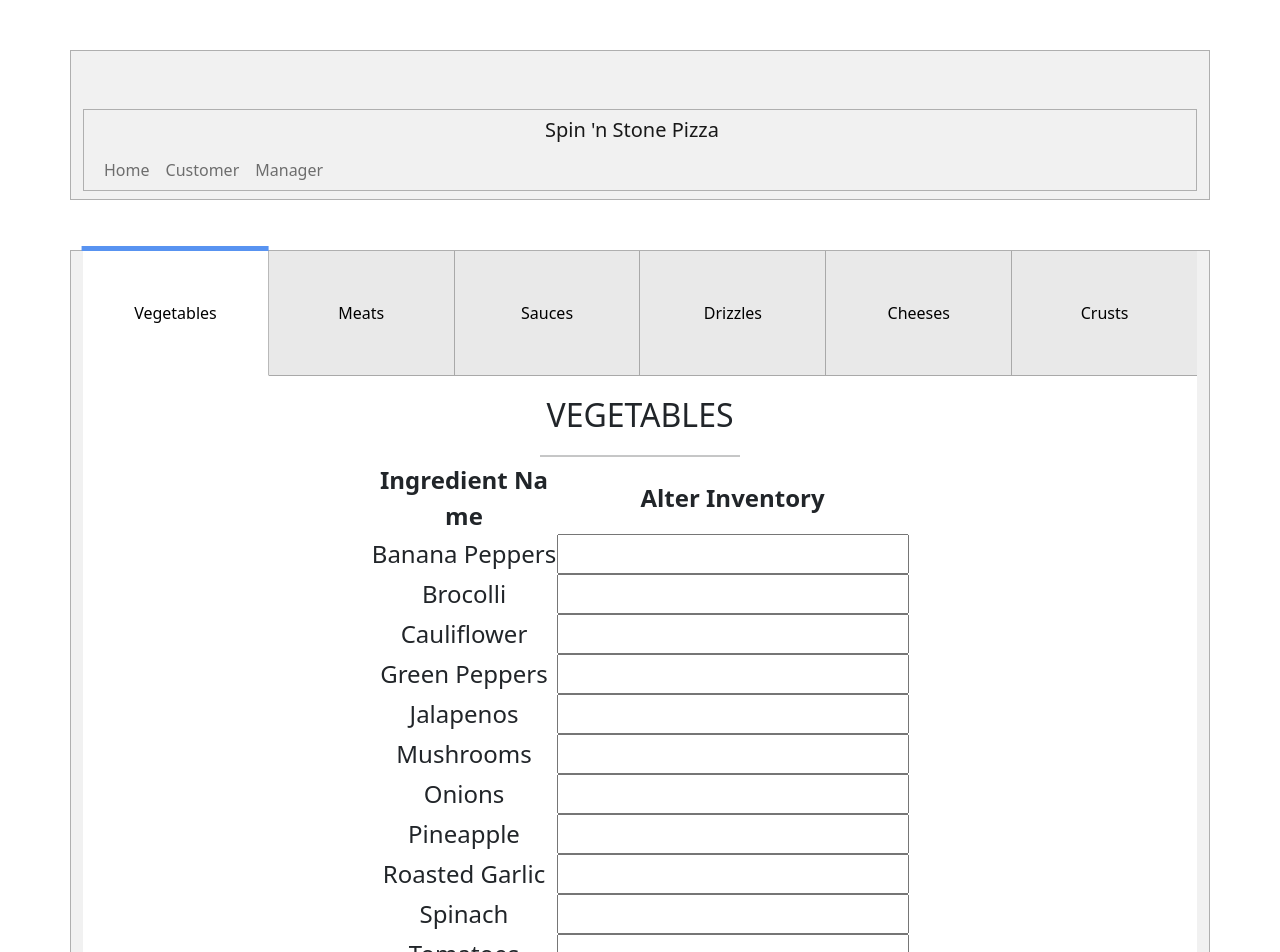
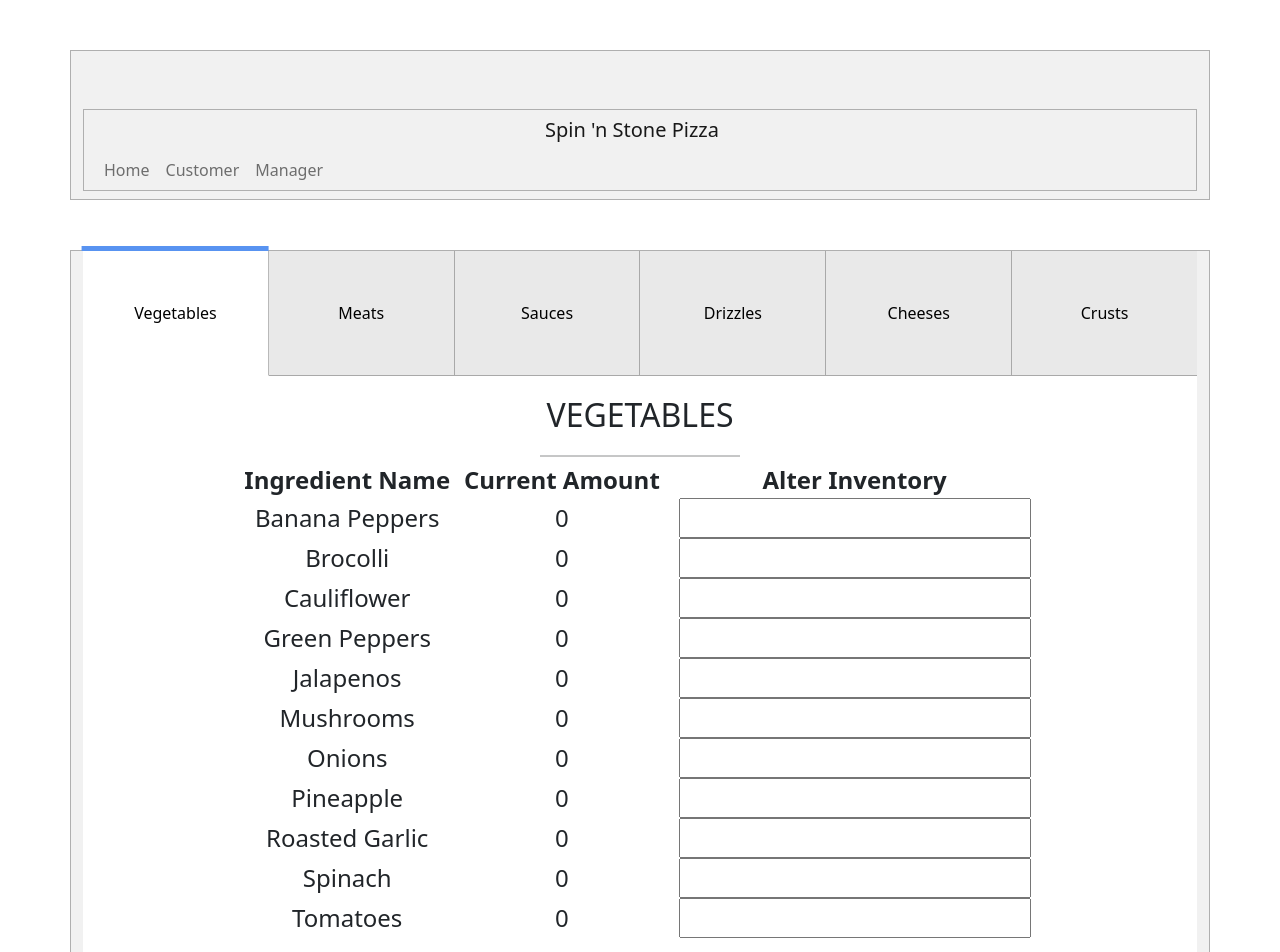
Before and after one commit to Anthony860191/POS-System, a React (Create React App) app in the folder frontend/: page /Manager in a window 1280 px wide. Shown: the top 952 px of the page. Built offline with nearby package versions, Linux system fonts and the light colour scheme.

Commit message:
Added a column in the table where the current amount pulled from DB will go

```diff
--- a/frontend/src/managerComponents/Tabs.css
+++ b/frontend/src/managerComponents/Tabs.css
@@ -111,7 +111,7 @@
 
   table {
     padding: 20px;
-    width: 50%;
+    width: 75%;
     font-size: x-large;
     margin: auto;
     text-align: center;
--- a/frontend/src/managerComponents/Tabs.js
+++ b/frontend/src/managerComponents/Tabs.js
@@ -63,11 +63,12 @@ function ManagerTabs() {
                     <table>
                         <tr>
                             <th>Ingredient Name</th>
-
+                            <th>Current Amount</th>
                             <th>Alter Inventory</th>
                         </tr>
                         <tr>
                             <td>Banana Peppers</td>
+                            <td>0</td>
                             <td>
                                 <input
                                     onKeyPress={(event) => {
@@ -80,6 +81,7 @@ function ManagerTabs() {
                         </tr>
                         <tr>
                             <td>Brocolli</td>
+                            <td>0</td>
                             <td>
                                 <input
                                     onKeyPress={(event) => {
@@ -92,6 +94,7 @@ function ManagerTabs() {
                         </tr>
                         <tr>
                             <td>Cauliflower</td>
+                            <td>0</td>
                             <td>
                                 <input
                                     onKeyPress={(event) => {
@@ -104,6 +107,7 @@ function ManagerTabs() {
                         </tr>
                         <tr>
                             <td>Green Peppers</td>
+                            <td>0</td>
                             <td>
                                 <input
                                     onKeyPress={(event) => {
@@ -116,6 +120,7 @@ function ManagerTabs() {
                         </tr>
                         <tr>
                             <td>Jalapenos</td>
+                            <td>0</td>
                             <td>
                                 <input
                                     onKeyPress={(event) => {
@@ -128,6 +133,7 @@ function ManagerTabs() {
                         </tr>
                         <tr>
                             <td>Mushrooms</td>
+                            <td>0</td>
                             <td>
                                 <input
                                     onKeyPress={(event) => {
@@ -140,6 +146,7 @@ function ManagerTabs() {
                         </tr>
                         <tr>
                             <td>Onions</td>
+                            <td>0</td>
                             <td>
                                 <input
                                     onKeyPress={(event) => {
@@ -152,6 +159,7 @@ function ManagerTabs() {
                         </tr>
                         <tr>
                             <td>Pineapple</td>
+                            <td>0</td>
                             <td>
                                 <input
                                     onKeyPress={(event) => {
@@ -164,6 +172,7 @@ function ManagerTabs() {
                         </tr>
                         <tr>
                             <td>Roasted Garlic</td>
+                            <td>0</td>
                             <td>
                                 <input
                                     onKeyPress={(event) => {
@@ -176,6 +185,7 @@ function ManagerTabs() {
                         </tr>
                         <tr>
                             <td>Spinach</td>
+                            <td>0</td>
                             <td>
                                 <input
                                     onKeyPress={(event) => {
@@ -188,6 +198,7 @@ function ManagerTabs() {
                         </tr>
                         <tr>
                             <td>Tomatoes</td>
+                            <td>0</td>
                             <td>
                                 <input
                                     onKeyPress={(event) => {
@@ -210,11 +221,12 @@ function ManagerTabs() {
                     <table>
                         <tr>
                             <th>Ingredient Name</th>
-
+                            <th>Current Amount</th>
                             <th>Alter Inventory</th>
                         </tr>
                         <tr>
                             <td>Black Forest Ham</td>
+                            <td>0</td>
                             <td>
                                 <input
                                     onKeyPress={(event) => {
@@ -227,6 +239,7 @@ function ManagerTabs() {
                         </tr>
                         <tr>
                             <td>Diced Ham</td>
+                            <td>0</td>
                             <td>
                                 <input
                                     onKeyPress={(event) => {
@@ -239,6 +252,7 @@ function ManagerTabs() {
                         </tr>
                         <tr>
                             <td>Italian Sausage</td>
+                            <td>0</td>
                             <td>
                                 <input
                                     onKeyPress={(event) => {
@@ -251,6 +265,7 @@ function ManagerTabs() {
                         </tr>
                         <tr>
                             <td>Meatball</td>
+                            <td>0</td>
                             <td>
                                 <input
                                     onKeyPress={(event) => {
@@ -263,6 +278,7 @@ function ManagerTabs() {
                         </tr>
                         <tr>
                             <td>Pepperoni</td>
+                            <td>0</td>
                             <td>
                                 <input
                                     onKeyPress={(event) => {
@@ -275,6 +291,7 @@ function ManagerTabs() {
                         </tr>
                         <tr>
                             <td>Salami</td>
+                            <td>0</td>
                             <td>
                                 <input
                                     onKeyPress={(event) => {
@@ -287,6 +304,7 @@ function ManagerTabs() {
                         </tr>
                         <tr>
                             <td>Smoked Chicken</td>
+                            <td>0</td>
                             <td>
                                 <input
                                     onKeyPress={(event) => {
@@ -305,14 +323,15 @@ function ManagerTabs() {
                 >
                     <h2>SAUCE</h2>
                     <hr/>
-                   <table>
+                    <table>
                         <tr>
                             <th>Ingredient Name</th>
-
+                            <th>Current Amount</th>
                             <th>Alter Inventory</th>
                         </tr>
                         <tr>
                             <td>Alfredo</td>
+                            <td>0</td>
                             <td>
                                 <input
                                     onKeyPress={(event) => {
@@ -325,6 +344,7 @@ function ManagerTabs() {
                         </tr>
                         <tr>
                             <td>Traditional BBQ</td>
+                            <td>0</td>
                             <td>
                                 <input
                                     onKeyPress={(event) => {
@@ -337,6 +357,7 @@ function ManagerTabs() {
                         </tr>
                         <tr>
                             <td>Zesty Red</td>
+                            <td>0</td>
                             <td>
                                 <input
                                     onKeyPress={(event) => {
@@ -355,14 +376,16 @@ function ManagerTabs() {
                 >
                     <h2>DRIZZLE</h2>
                     <hr/>
-                   <table>
+                    <table>
                         <tr>
                             <th>Ingredient Name</th>
-
+                            <th>Current Amount</th>
                             <th>Alter Inventory</th>
                         </tr>
                         <tr>
                             <td>BBQ Sauce</td>
+                            <td>0</td>
+
                             <td>
                                 <input
                                     onKeyPress={(event) => {
@@ -375,6 +398,8 @@ function ManagerTabs() {
                         </tr>
                         <tr>
                             <td>Olive Oil</td>
+                            <td>0</td>
+
                             <td>
                                 <input
                                     onKeyPress={(event) => {
@@ -387,6 +412,8 @@ function ManagerTabs() {
                         </tr>
                         <tr>
                             <td>Oregano</td>
+                            <td>0</td>
+
                             <td>
                                 <input
                                     onKeyPress={(event) => {
@@ -399,6 +426,8 @@ function ManagerTabs() {
                         </tr>
                         <tr>
                             <td>Ranch</td>
+                            <td>0</td>
+
                             <td>
                                 <input
                                     onKeyPress={(event) => {
@@ -411,6 +440,7 @@ function ManagerTabs() {
                         </tr>
                         <tr>
                             <td>Sriracha</td>
+                            <td>0</td>
                             <td>
                                 <input
                                     onKeyPress={(event) => {
@@ -430,8 +460,10 @@ function ManagerTabs() {
                     <h2>CHEESE</h2>
                     <hr/>
                     <table>
-                                                <tr>
+                        <tr>
                             <td>House Blend</td>
+                            <td>0</td>
+
                             <td>
                                 <input
                                     onKeyPress={(event) => {
@@ -444,6 +476,8 @@ function ManagerTabs() {
                         </tr>
                         <tr>
                             <td>Parmesan</td>
+                            <td>0</td>
+
                             <td>
                                 <input
                                     onKeyPress={(event) => {
@@ -466,6 +500,8 @@ function ManagerTabs() {
                     <table>
                         <tr>
                             <td>Regular</td>
+                            <td>0</td>
+
                             <td>
                                 <input
                                     onKeyPress={(event) => {
@@ -478,6 +514,8 @@ function ManagerTabs() {
                         </tr>
                         <tr>
                             <td>Parmesan</td>
+                            <td>0</td>
+
                             <td>
                                 <input
                                     onKeyPress={(event) => {
```
